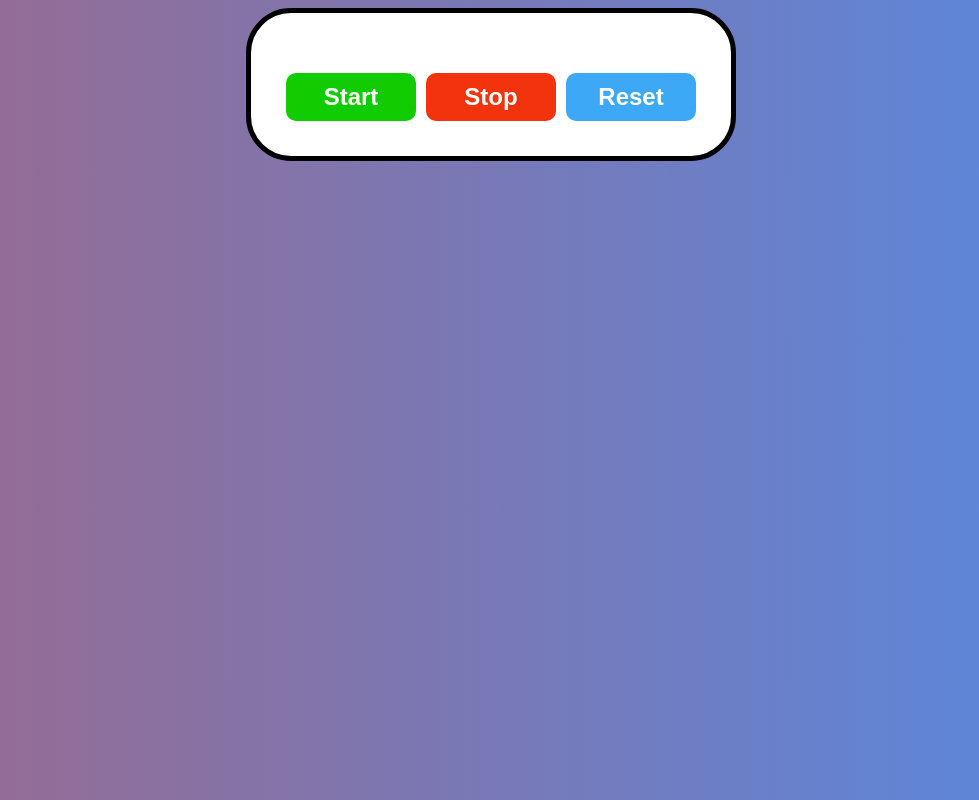
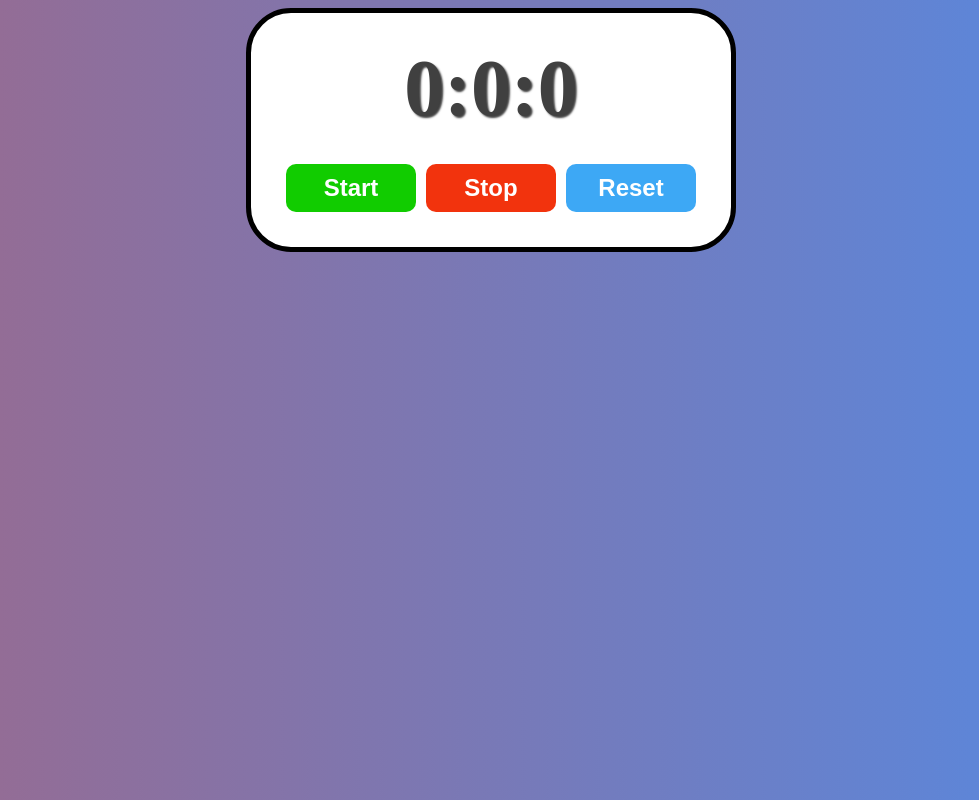
Before and after one commit to nayanatara07/Stopwatch, a React (Create React App) app: page / in a window 1280 px wide. Shown: the whole page, without its empty margins (149-1128 px from the left). Built offline with nearby package versions, Linux system fonts and the light colour scheme.

Commit message:
return logic for mins:secs:milli-secs

```diff
--- a/src/assets/Stopwatch.jsx
+++ b/src/assets/Stopwatch.jsx
@@ -44,6 +44,7 @@ function Stopwatch(){
         let milliseconds = Math.floor((elapsedTime % 1000) / 10);
 
 
+        return `${minutes}:${seconds}:${milliseconds}`;
 
     }
     return (
```
